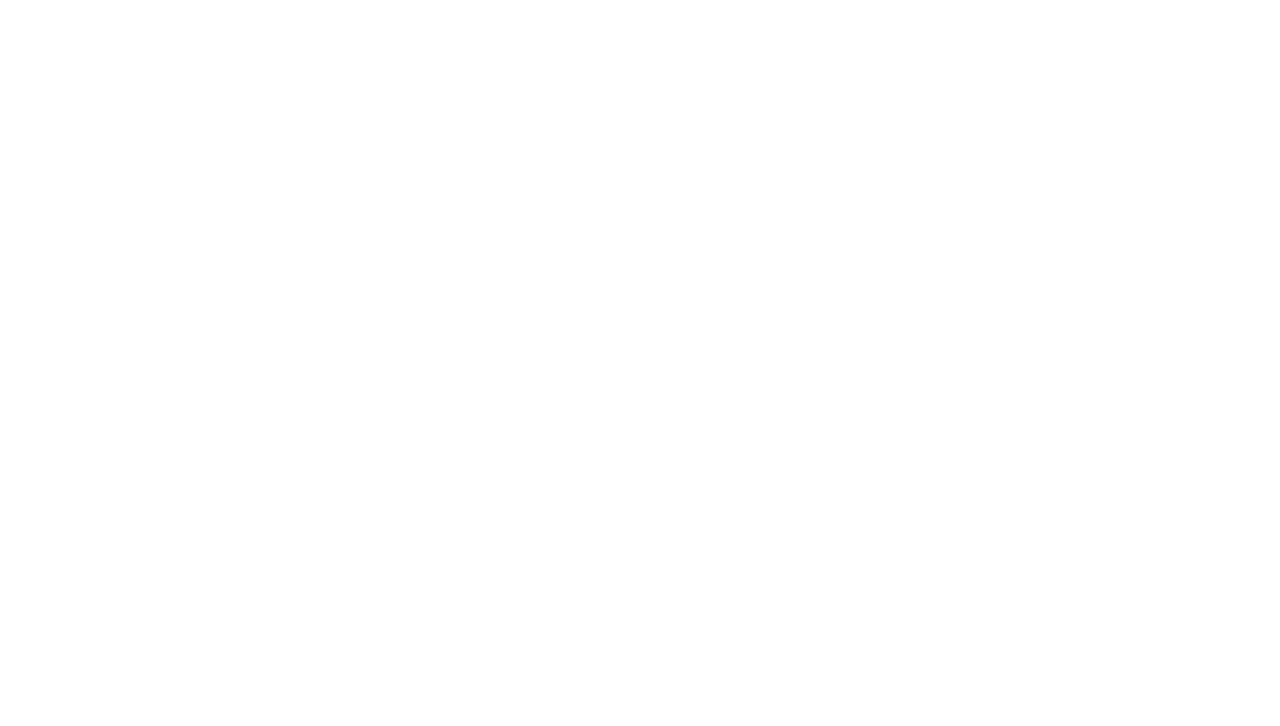
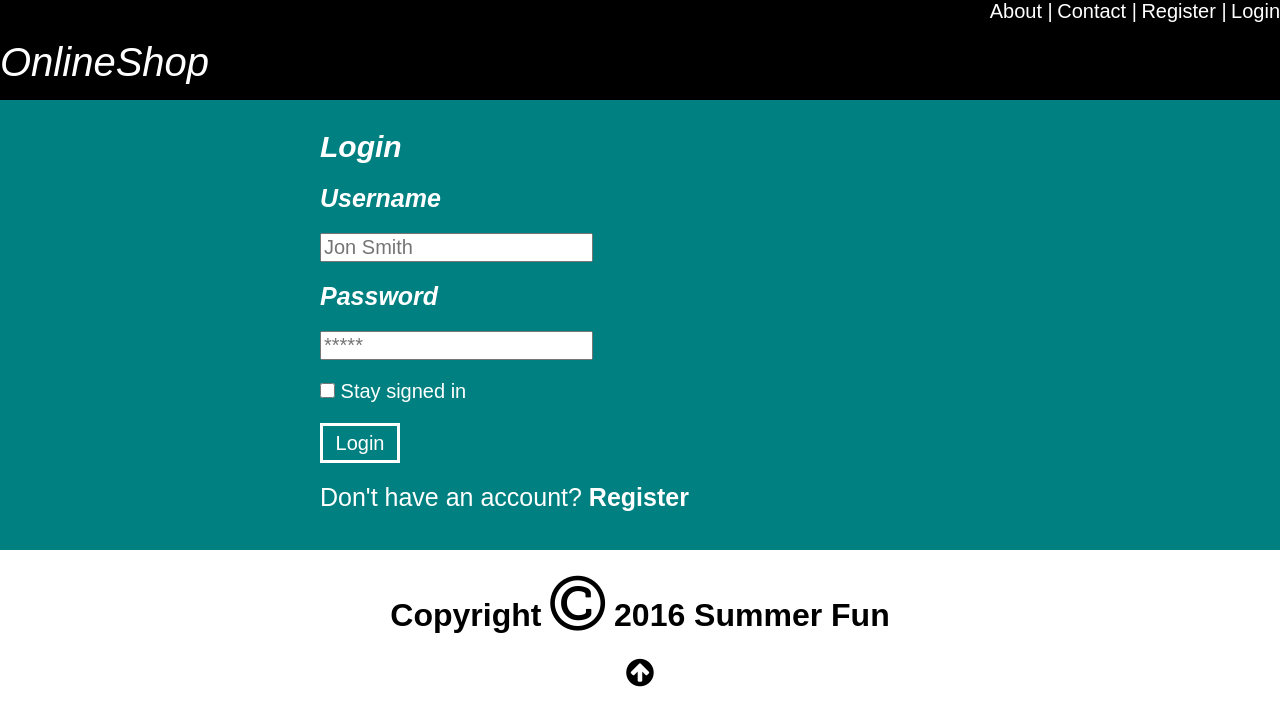
Before and after one commit to constantinteodoraaa/teodora_git_project, a plain HTML site: page App/login/login.html in a window 1280 px wide. Drawn offline with Linux system fonts and the light colour scheme.

Commit message:
login and register sections complete

```diff
--- a/App/login/login.css
+++ b/App/login/login.css
@@ -0,0 +1,85 @@
+.container{
+    padding-top: 100px;
+    background: #008080;
+    height: 450px;
+
+}
+
+.headercontainer {
+  float: left;
+  position: fixed;
+  width: 100%;
+  height: 80px;
+}
+
+
+#nav {
+
+    text-align: right;
+    height: 100px;
+    background: black;
+
+}
+#nav a {
+
+  font-size: 20px;
+    color: white;
+    text-decoration: none;
+
+}
+
+#headertext {float: left;
+      text-align: left;
+      color:white;
+      font-size: 40px;}
+
+
+.login-help a{
+              text-decoration: none;
+              color: white;
+              width: 50%;
+              margin: 0 auto;
+            }
+.login{
+      padding-top: 10px;
+      width: 50%;
+      margin: 0 auto;
+}
+
+.login-help p{font-size: 25px;
+              text-decoration: none;
+              color: white;
+              width: 50%;
+              margin: 0 auto;
+}
+
+.login h1{font-size: 30px;
+          color: white;}
+.login p{font-size: 20px;
+          color: white;}
+
+.form input[type="text"], .form input[type="password"]{font-size: 20px;}
+.form input[type="checkbox"]{
+  width: 15px;
+  height: 15px;
+}
+
+.form input[type="submit"]
+{width: 80px;
+height: 40px;
+color: white;
+background-color: inherit;
+border: solid;
+
+}
+
+#Username{font-size: 25px;
+          color: white;}
+#Password{font-size: 25px;
+          color: white;}
+
+.back-to-top-button{
+  color:black;
+}
+
+.footer{text-align: center;}
--- a/App/login/login.html
+++ b/App/login/login.html
@@ -0,0 +1,57 @@
+<!DOCTYPE html>
+<html>
+<head>
+  <title>Login</title>
+  <style></style>
+  <link rel="stylesheet" type="text/css" href="../assets/css/normalize.css">
+  <link rel="stylesheet" type="text/css" href="../assets/css/font-awesome.css">
+  <link rel="stylesheet" type="text/css" href="login.css">
+
+
+  <header class="headercontainer">
+
+  <nav id="nav"> <a href="../about/about.html"> About |</a>
+                 <a href="../contact/contact.html"> Contact |</a>
+                 <a href="../register/register.html">Register |</a>
+                 <a href="login.html">Login</a>
+
+<section id="headertext">
+                  <p><i>OnlineShop</i></p>
+</section>
+</nav>
+</header>
+
+</head>
+  <body>
+  <section class="container">
+    <div class="login">
+      <h1><i>Login</i></h1>
+      <div class="form">
+      <form>
+        <label id="Username"><i><b>Username</b></i></label>
+        <p><input type="text" name="login"  placeholder="Jon Smith"></p>
+        <label id="Password"><i><b>Password</i></b></label>
+        <p><input type="password" name="password" placeholder="*****"></p>
+        <p class="remember_me">
+          <label>
+            <input type="checkbox">
+            Stay signed in
+          </label>
+        </p>
+        <p class="submit"><input type="submit" value="Login"></p>
+      </form>
+    </div>
+  </div>
+
+    <div class="login-help">
+      <p>Don't have an account? <a href="../register/register.html"><b>Register</b></a></p>
+    </div>
+  </section>
+
+  <footer class="footer">
+  <h1> Copyright <i class="fa fa-copyright fa-2x" aria-hidden="true" ></i> 2016 Summer Fun </h1>
+
+  <a class="back-to-top-button" href="#top"> <i class="fa fa-arrow-circle-up fa-2x" aria-hidden="true"></i> </a>
+</footer>
+</body>
+</html>
--- a/App/register/register.css
+++ b/App/register/register.css
@@ -0,0 +1,54 @@
+.container{
+    padding-top: 100px;
+    background: #008080;
+    height: 450px;
+
+}
+
+.headercontainer {
+  float: left;
+  position: fixed;
+  width: 100%;
+  height: 80px;
+}
+
+
+#nav {
+    font-size: 20px;
+    text-align: right;
+    height: 100px;
+    background: black;
+
+}
+#nav a {
+
+  font-size: 20px;
+    color: white;
+    text-decoration: none;
+
+}
+
+#headertext {float: left;
+      text-align: left;
+      color:white;
+      font-size: 40px;}
+.register{
+      padding-top: 10px;
+      width: 50%;
+      margin: 0 auto;
+}
+
+.register h1{color: white;}
+
+#Username{color: white;}
+#E-mail{color: white;}
+#Password{color: white;}
+#Re-enterpassword{color: white;}
+
+.back-to-top-button{
+  color:black;
+}
+
+.footer{
+  padding-top: 50px;
+  text-align: center;}
```
Also changed, not shown: App/app.css (+10 -3 lines), App/index.html (+1 -1 lines), App/register/register.html (+53 -0 lines).
